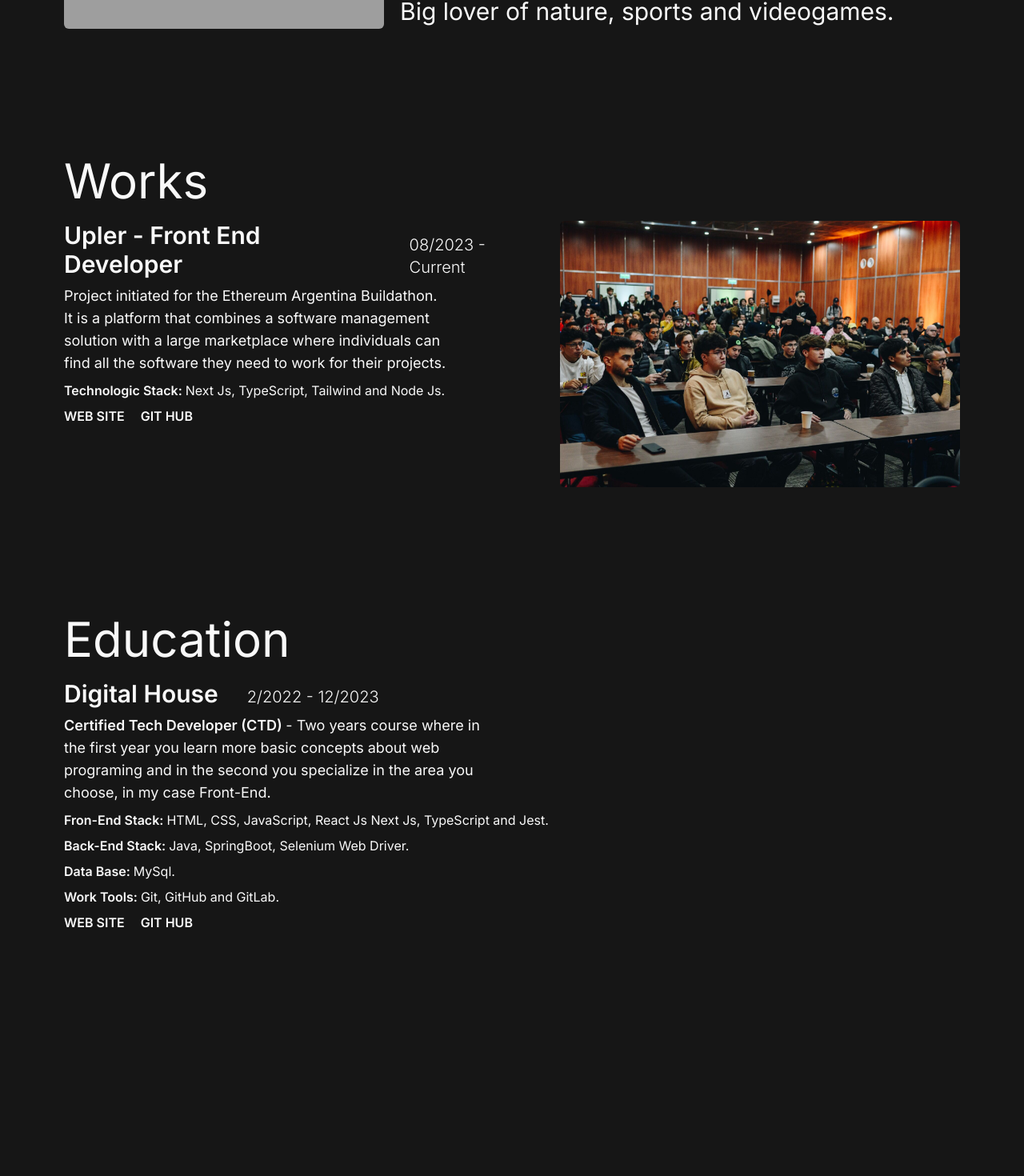
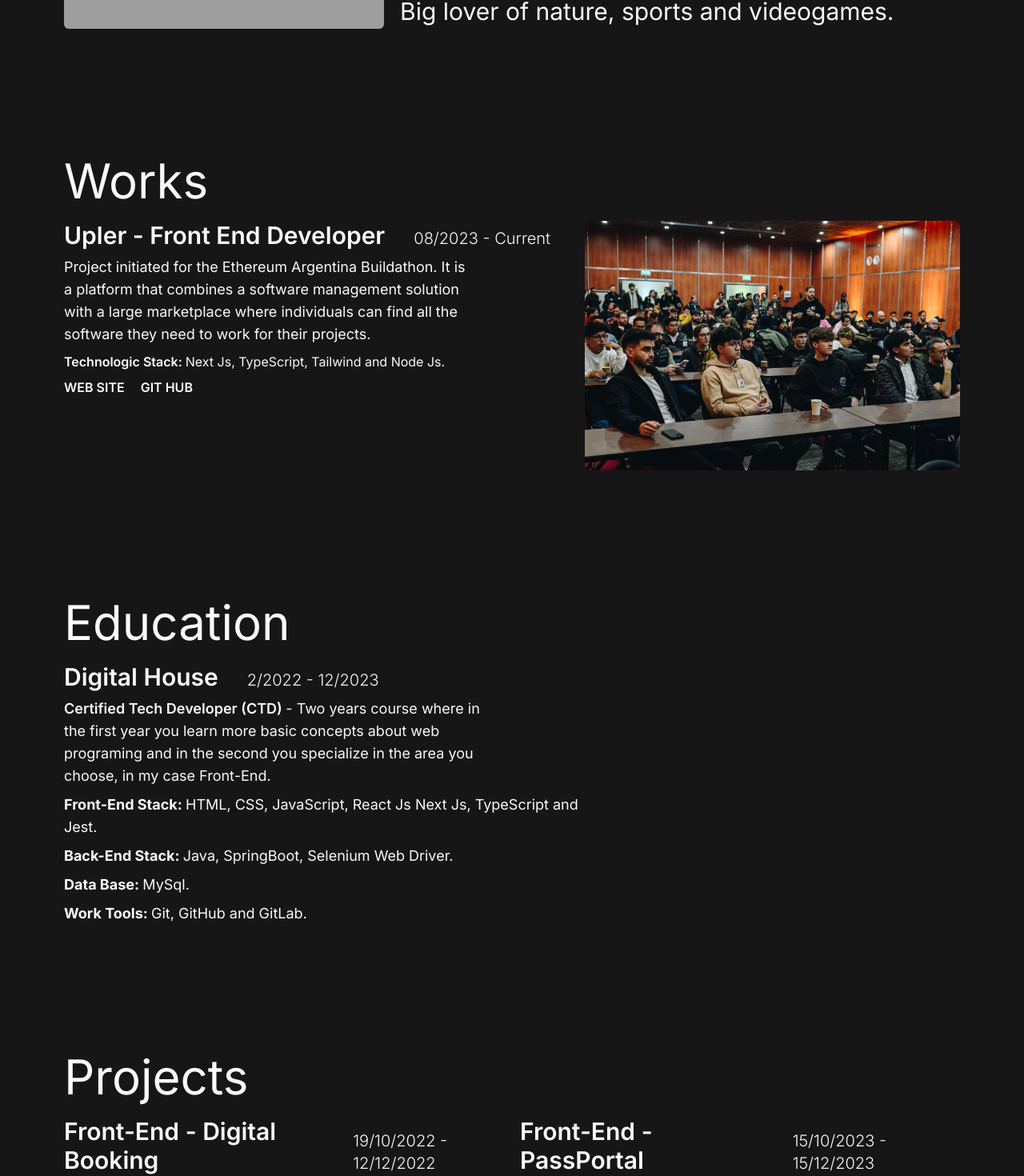
Before and after one commit to Seraquesada/Portfolio-2024, a Next.js app: page / in a window 1280 px wide. Shown: the part 1322-2792 px from the top of the page at 80% size. Before the commit the page ends 2527 px from the top, so only its background shows below. Built offline with nearby package versions, Linux system fonts and the light colour scheme; grey boxes are pictures that could not be loaded.

Commit message:
styles changes

```diff
--- a/src/app/page.tsx
+++ b/src/app/page.tsx
@@ -1,5 +1,6 @@
 import About from '@/components/about'
 import Navbar from '@/components/navbar'
+import Projects from '@/components/projects'
 import Studies from '@/components/studies'
 import Subtitle from '@/components/subtitle'
 import Title from '@/components/title'
@@ -18,7 +19,8 @@ export default function Home() {
 				<Navbar />
 				<About />
 				<Works />
-				<Studies/>
+				<Studies />
+				<Projects />
 			</div>
 		</main>
 	)
--- a/src/components/navbar.tsx
+++ b/src/components/navbar.tsx
@@ -37,7 +37,7 @@ const Navbar: FC = () => {
 	}
 
 	return (
-		<nav className="hidden overflow-y-auto py-8 sm:sticky sm:top-0 sm:inline sm:mt-[16rem]">
+		<nav className="z-20 hidden overflow-y-auto py-8 sm:sticky sm:top-0 sm:mt-[16rem] sm:inline">
 			<ul className="flex w-full flex-wrap justify-center sm:gap-2 md:gap-5">
 				{dataLink.map((link) => (
 					<li className="w-max" key={link.text}>
--- a/src/components/studies.tsx
+++ b/src/components/studies.tsx
@@ -1,7 +1,6 @@
-import Image from 'next/image'
-import Link from 'next/link'
+import { FC } from 'react'
 
-const Studies = () => {
+const Studies: FC = () => {
 	return (
 		<section
 			id="studies"
@@ -29,43 +28,23 @@ const Studies = () => {
 							second you specialize in the area you choose, in my
 							case Front-End.
 						</p>
-						<p>
-							<span className="font-semibold">
-								Fron-End Stack:{' '}
-							</span>
+						<p className="text-lg">
+							<span className="font-bold">Front-End Stack: </span>
 							HTML, CSS, JavaScript, React Js Next Js, TypeScript
 							and Jest.
 						</p>
-						<p>
-							<span className="font-semibold">
-								Back-End Stack:{' '}
-							</span>
+						<p className="text-lg">
+							<span className="font-bold">Back-End Stack: </span>
 							Java, SpringBoot, Selenium Web Driver.
 						</p>
-						<p>
-							<span className="font-semibold">Data Base: </span>
+						<p className="text-lg">
+							<span className="font-bold">Data Base: </span>
 							MySql.
 						</p>
-						<p>
-							<span className="font-semibold">Work Tools: </span>
+						<p className="text-lg">
+							<span className="font-bold">Work Tools: </span>
 							Git, GitHub and GitLab.
 						</p>
-						<div className="flex gap-5">
-							<Link
-								className="font-semibold uppercase hover:text-cyan-500"
-								href="https://upler.tech/"
-								target="_blamk"
-							>
-								web site
-							</Link>
-							<Link
-								className="font-semibold uppercase hover:text-cyan-500"
-								href="https://upler.tech/"
-								target="_blamk"
-							>
-								Git Hub
-							</Link>
-						</div>
 					</div>
 					{/* <div className="flex w-full flex-col gap-2  md:w-3/5 ">
 						<div className="flex flex-col items-end justify-start gap-3 sm:flex-row">
--- a/src/components/works.tsx
+++ b/src/components/works.tsx
@@ -2,7 +2,7 @@ import Image from 'next/image'
 import Link from 'next/link'
 import { FC } from 'react'
 
-const Works = () => {
+const Works: FC = () => {
 	return (
 		<section
 			id="works"
@@ -12,7 +12,7 @@ const Works = () => {
 				<h2 className="text-6xl"> Works</h2>
 				<div className="flex flex-col gap-5 md:flex-row">
 					<div className="flex flex-col gap-2  md:w-3/5 ">
-						<div className="flex flex-col justify-start items-end gap-3 sm:flex-row">
+						<div className="flex flex-col items-end justify-start gap-3 sm:flex-row">
 							<h4 className="text-3xl font-semibold ">
 								Upler - Front End Developer
 							</h4>
@@ -51,15 +51,18 @@ const Works = () => {
 							</Link>
 						</div>
 					</div>
-					<Image
-						className="hidden rounded-md md:flex"
-						src="/upler.jpeg"
-						height={100}
-						width={500}
-						alt="yo"
-						quality={100}
-						priority
-					/>
+					<div className="relative  mx-auto duration-300 hover:opacity-60 ">
+						<Image
+							className="inset-0 z-0 rounded-md  bg-cover bg-center"
+							src={'/upler.jpeg'}
+							alt="upler"
+							height={500}
+							width={500}
+						/>
+						<div className="absolute inset-0 z-10 flex items-center justify-center text-3xl font-bold text-[#f9f9f9]  opacity-0 duration-300 hover:opacity-100 ">
+							Upler @ ETH ARG 2023
+						</div>
+					</div>
 				</div>
 			</div>
 		</section>
```
